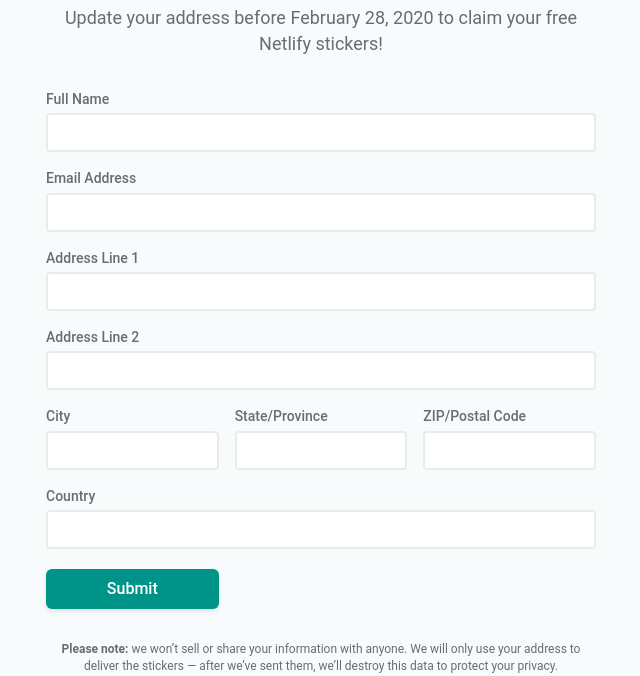
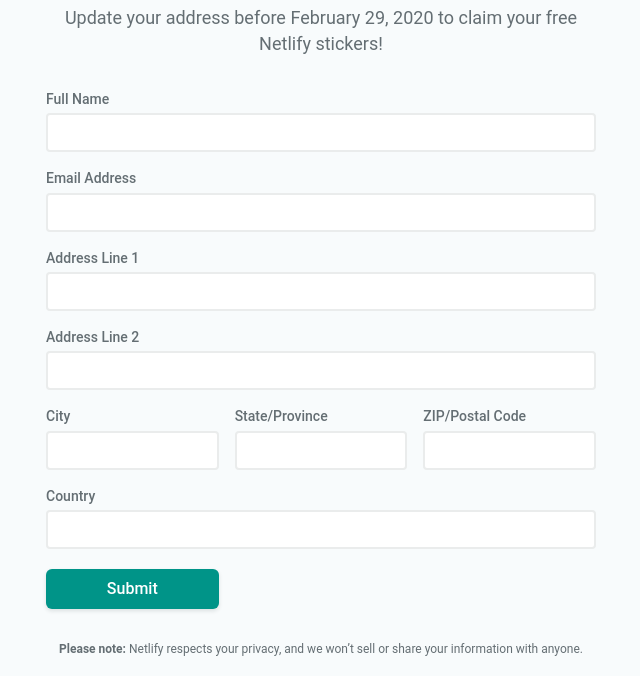
Before and after one commit to garrystebbins/Address-form, a website built with Parcel: page src/index.html in a window 1280 px wide. Shown: the part 177-853 px from the top of the page, without its empty margins (319-959 px from the left). Built offline with nearby package versions, Linux system fonts and the light colour scheme.

Commit message:
feat: copy changes

```diff
--- a/src/index.html
+++ b/src/index.html
@@ -11,7 +11,7 @@
       <img class="logo" src="./full-logo-light.svg" alt="Netlify" />
       <h1>Confirm your mailing address</h1>
       <p>
-        Update your address before February 28, 2020 to claim your free Netlify
+        Update your address before February 29, 2020 to claim your free Netlify
         stickers!
       </p>
     </header>
@@ -62,9 +62,8 @@
       </form>
 
       <p class="privacy-notice">
-        <strong>Please note:</strong> we won’t sell or share your information
-        with anyone. We will only use your address to deliver the stickers —
-        after we’ve sent them, we’ll destroy this data to protect your privacy.
+        <strong>Please note:</strong> Netlify respects your privacy, and we
+        won’t sell or share your information with anyone.
       </p>
     </main>
 
```
Also changed, not shown: 1 other file.
